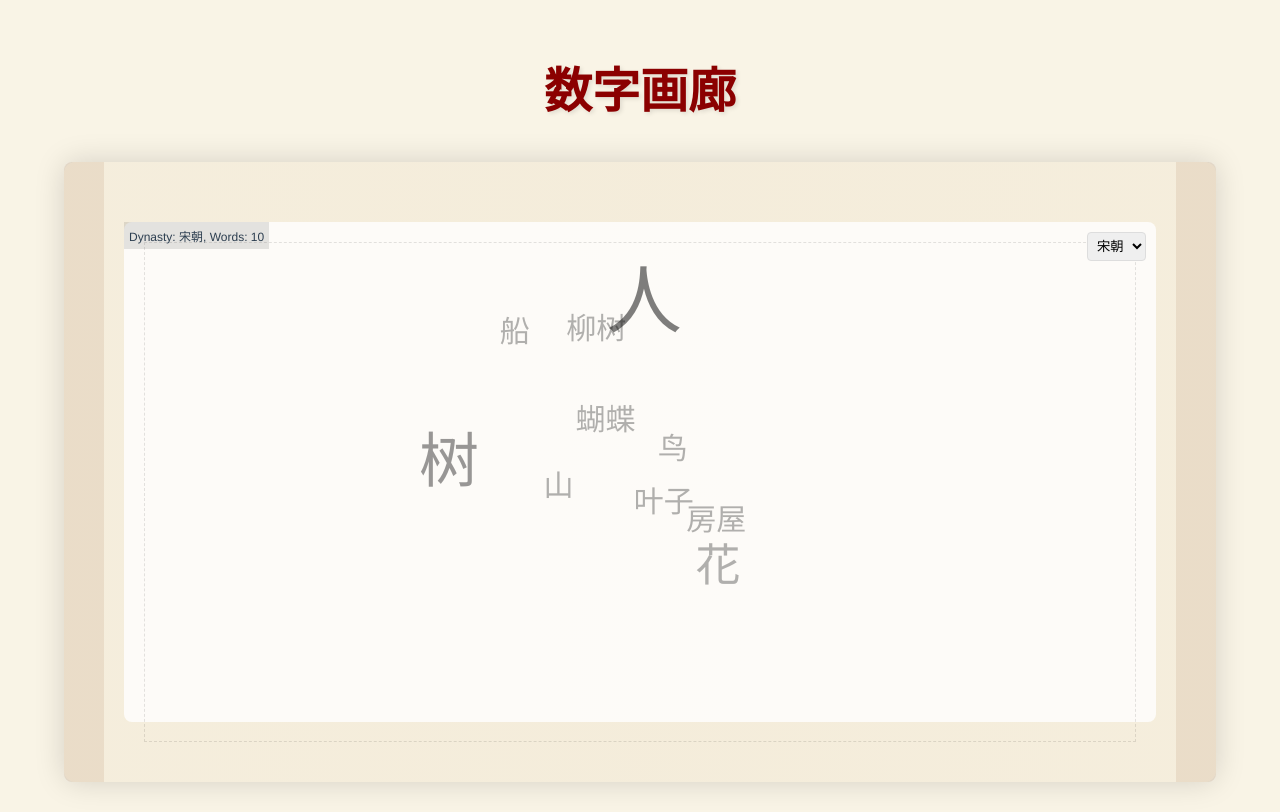
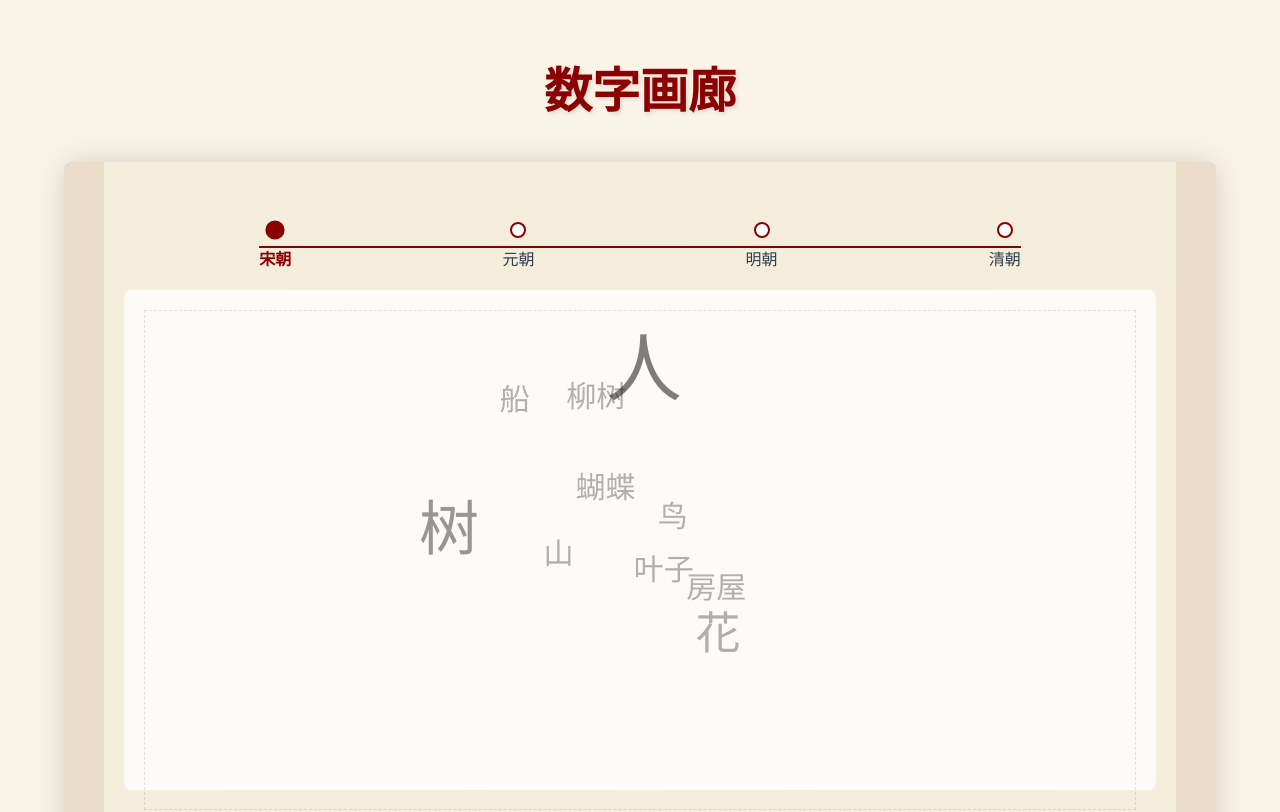
Before and after one commit to sgly2004/multi-media, a Vue app in the folder frontend/: page / in a window 1280 px wide. Shown: the top 812 px of the page. Built offline with nearby package versions, Linux system fonts and the light colour scheme.

Commit message:
增加了时间轴

```diff
--- a/frontend/src/components/HomePage.vue
+++ b/frontend/src/components/HomePage.vue
@@ -5,11 +5,29 @@
       <div class="scroll-container">
         <div class="scroll-content">
           <transition name="fade">
-            <TimelineCloud
-              v-if="!showGallery"
-              :dynasty="currentDynasty"
-              @wordClicked="handleWordClick"
-            />
+            <div v-if="!showGallery" class="timeline-section">
+              <div class="timeline">
+                <div class="timeline-line"></div>
+                <div class="timeline-points">
+                  <div
+                    v-for="dynasty in dynasties"
+                    :key="dynasty"
+                    class="timeline-point"
+                    :class="{ active: dynasty === currentDynasty }"
+                    @click="handleDynastyChange(dynasty)"
+                  >
+                    <div class="point"></div>
+                    <div class="dynasty-label">{{ dynasty }}</div>
+                  </div>
+                </div>
+              </div>
+
+              <TimelineCloud
+                :dynasty="currentDynasty"
+                @wordClicked="handleWordClick"
+                @dynastyChange="handleDynastyChange"
+              />
+            </div>
           </transition>
           <transition name="fade">
             <div v-if="showGallery" class="gallery-container">
@@ -106,13 +124,13 @@ export default {
           原始路径: painting.imageUrl
         });
 
-        if (!painting.dynastyFolder) {
-          console.error('缺少朝代文件夹信息:', painting);
+        if (!painting.dynasty) {
+          console.error('缺少朝代信息:', painting);
           return this.defaultImage;
         }
 
         const fileName = painting.imageUrl;
-        const dynastyFolder = painting.dynastyFolder;
+        const dynastyFolder = painting.dynasty.toLowerCase();
 
         const imageUrl = `/src/assets/mock_pic/${dynastyFolder}/${fileName}`;
 
@@ -167,6 +185,10 @@ export default {
     },
     goToCreate() {
       this.$router.push('/background-select')
+    },
+    handleDynastyChange(dynasty) {
+      console.log('朝代切换:', dynasty);
+      this.dynastyIndex = this.dynasties.indexOf(dynasty);
     }
   },
   mounted() {
@@ -347,4 +369,71 @@ export default {
   box-shadow: 0 6px 16px rgba(139, 0, 0, 0.3);
   background: #a00000;
 }
+
+.timeline-section {
+  display: flex;
+  flex-direction: column;
+  gap: 0;
+}
+
+.timeline {
+  position: relative;
+  padding: 20px 0;
+  margin: -20px 40px 0;
+}
+
+.timeline-line {
+  position: absolute;
+  top: 50%;
+  left: 10%;
+  right: 10%;
+  height: 2px;
+  background: #8b0000;
+}
+
+.timeline-points {
+  position: relative;
+  display: flex;
+  justify-content: space-between;
+  margin: 0 10%;
+}
+
+.timeline-point {
+  position: relative;
+  cursor: pointer;
+  display: flex;
+  flex-direction: column;
+  align-items: center;
+  z-index: 1;
+}
+
+.point {
+  width: 16px;
+  height: 16px;
+  border-radius: 50%;
+  background: #fff;
+  border: 2px solid #8b0000;
+  transition: all 0.3s ease;
+}
+
+.timeline-point.active .point {
+  background: #8b0000;
+  transform: scale(1.2);
+}
+
+.dynasty-label {
+  margin-top: 8px;
+  font-family: "KaiTi", serif;
+  color: #2c3e50;
+  transition: all 0.3s ease;
+}
+
+.timeline-point:hover .point {
+  transform: scale(1.2);
+}
+
+.timeline-point.active .dynasty-label {
+  color: #8b0000;
+  font-weight: bold;
+}
 </style>
--- a/frontend/src/components/TimelineCloud.vue
+++ b/frontend/src/components/TimelineCloud.vue
@@ -1,17 +1,8 @@
 <template>
   <div class="timeline-cloud">
-    <div class="debug-info">
+    <!-- <div class="debug-info">
       Dynasty: {{ dynasty }}, Words: {{ cloudWords.length }}
-    </div>
-
-    <!-- 添加朝代选择器 -->
-    <div class="dynasty-selector">
-      <select v-model="selectedDynasty">
-        <option v-for="d in availableDynasties"
-                :key="d"
-                :value="d">{{ d }}</option>
-      </select>
-    </div>
+    </div> -->
 
     <svg ref="cloudContainer" width="100%" height="500">
       <g :transform="transform">
@@ -138,6 +129,11 @@ export default {
         }
       }
       return false;
+    },
+
+    handleDynastySelect(dynasty) {
+      this.selectedDynasty = dynasty;
+      this.$emit('dynastyChange', dynasty);
     }
   },
   watch: {
@@ -169,19 +165,6 @@ export default {
   position: relative;
 }
 
-.dynasty-selector {
-  position: absolute;
-  top: 10px;
-  right: 10px;
-  z-index: 100;
-}
-
-.dynasty-selector select {
-  padding: 5px;
-  border-radius: 4px;
-  border: 1px solid #ddd;
-}
-
 .debug-info {
   position: absolute;
   top: 0;
```
